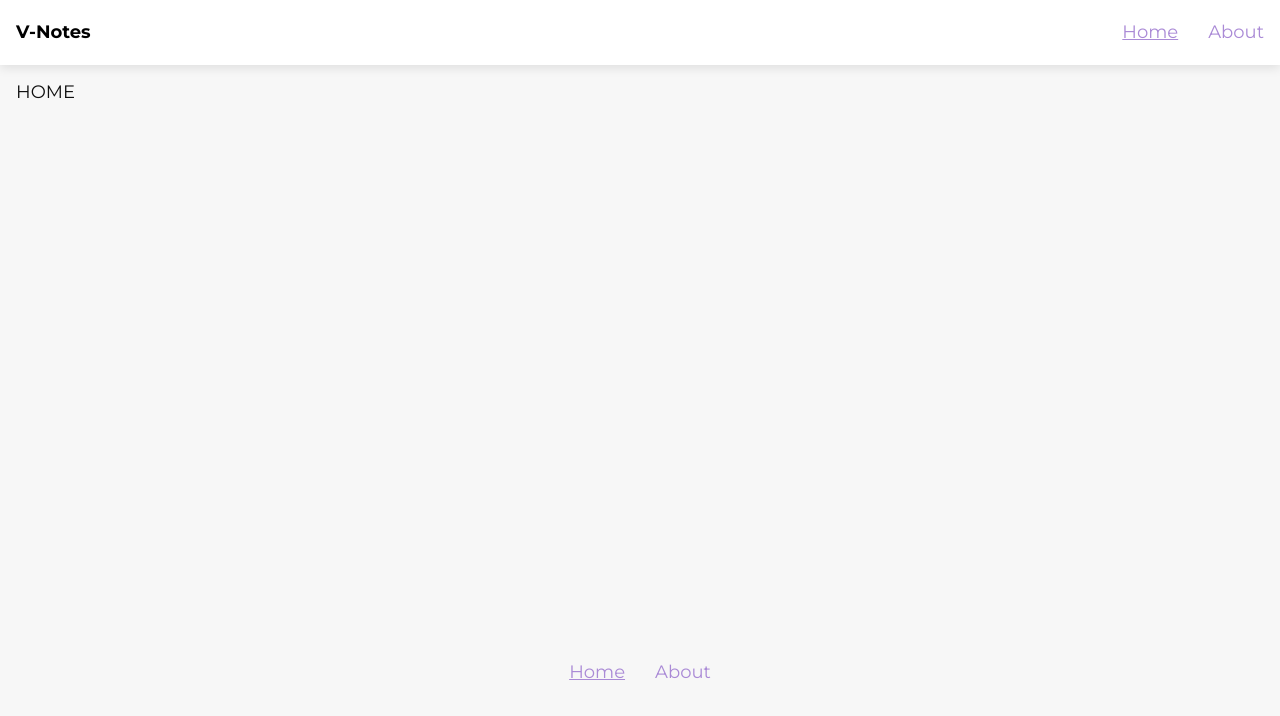
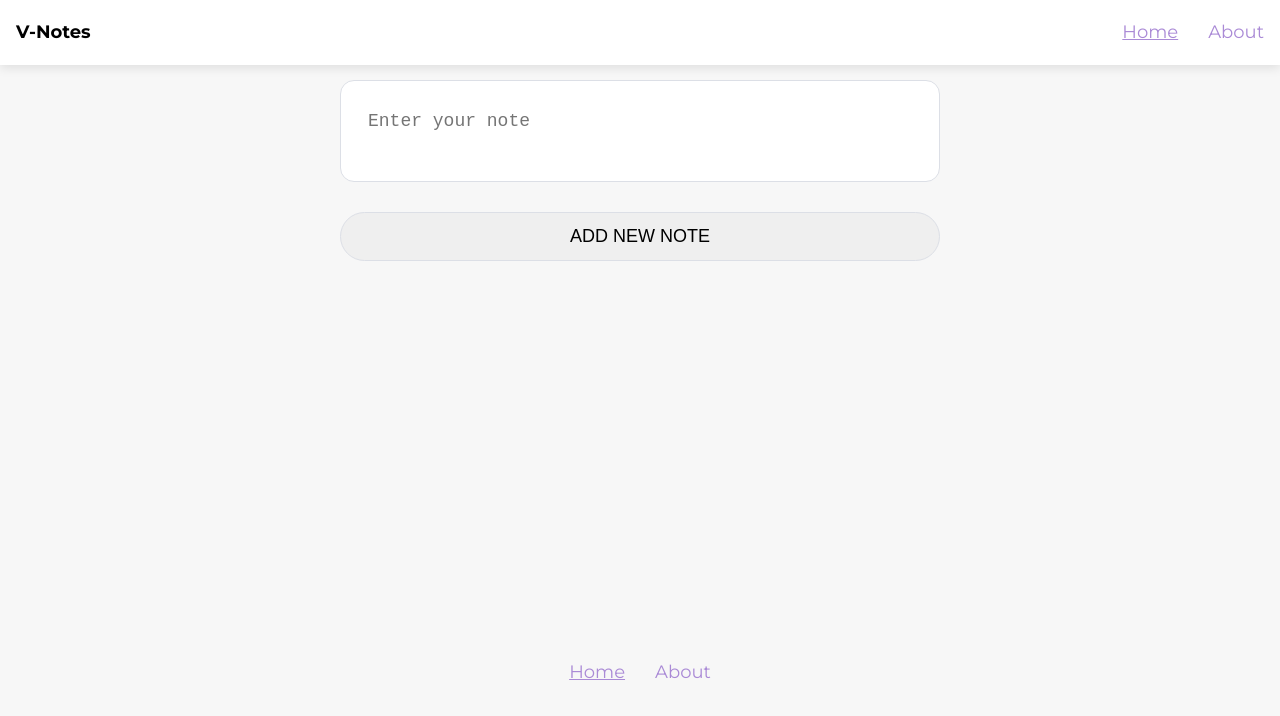
Before and after one commit to MuhammadjonBb/v-notes, a Vue app: page /#/ in a window 1280 px wide. Shown: the top 716 px of the page. Built offline with nearby package versions, Linux system fonts and the light colour scheme.

Commit message:
add form template

```diff
--- /dev/null
+++ b/src/components/Notes/AppForm.vue
@@ -0,0 +1,37 @@
+<template lang="pug">
+.note-form__wrapper
+  form(@submit.prevent="onSubmit").note-form
+    textarea(required v-model="value" placeholder="Enter your note")
+    button(type="submit").btn.btn-primary Add new note
+</template>
+
+<script>
+/* eslint-disable quotes */
+export default {
+  data() {
+    return {
+      value: "",
+    };
+  },
+  methods: {
+    onSubmit() {
+      this.$emit(this.value);
+    },
+  },
+};
+</script>
+
+<style lang="scss">
+.note-form__wrapper {
+  display: flex;
+  flex-direction: column;
+  align-items: center;
+}
+
+.note-form {
+  display: flex;
+  flex-direction: column;
+  max-width: 600px;
+  width: 100%;
+}
+</style>
--- a/src/pages/AppHome.vue
+++ b/src/pages/AppHome.vue
@@ -1,3 +1,17 @@
 <template lang="pug">
-.h1 HOME
+Form(@onSubmit="handleSubmit")
 </template>
+
+<script>
+/* eslint-disable quotes */
+import Form from "@/components/Notes/AppForm.vue";
+
+export default {
+  components: { Form },
+  methods: {
+    handleSubmit(note) {
+      return note;
+    },
+  },
+};
+</script>
```
